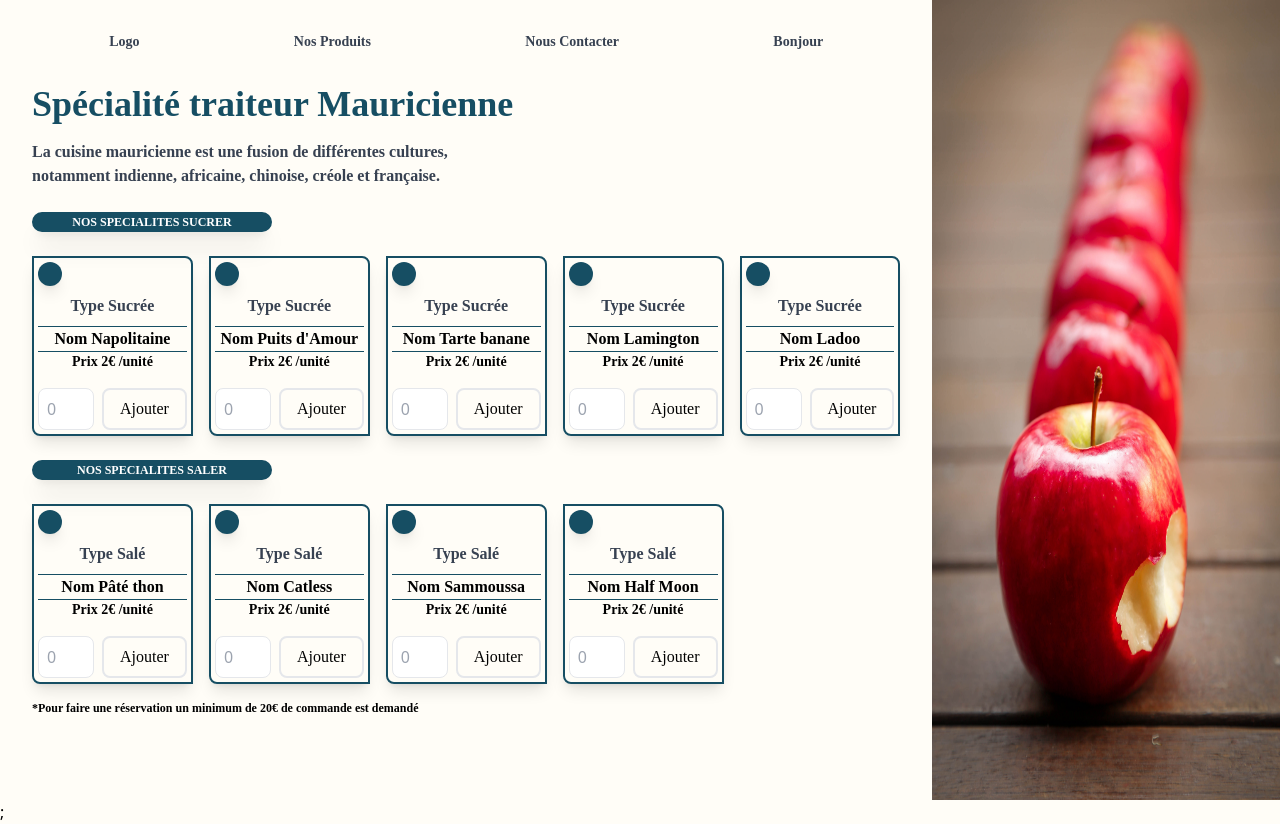
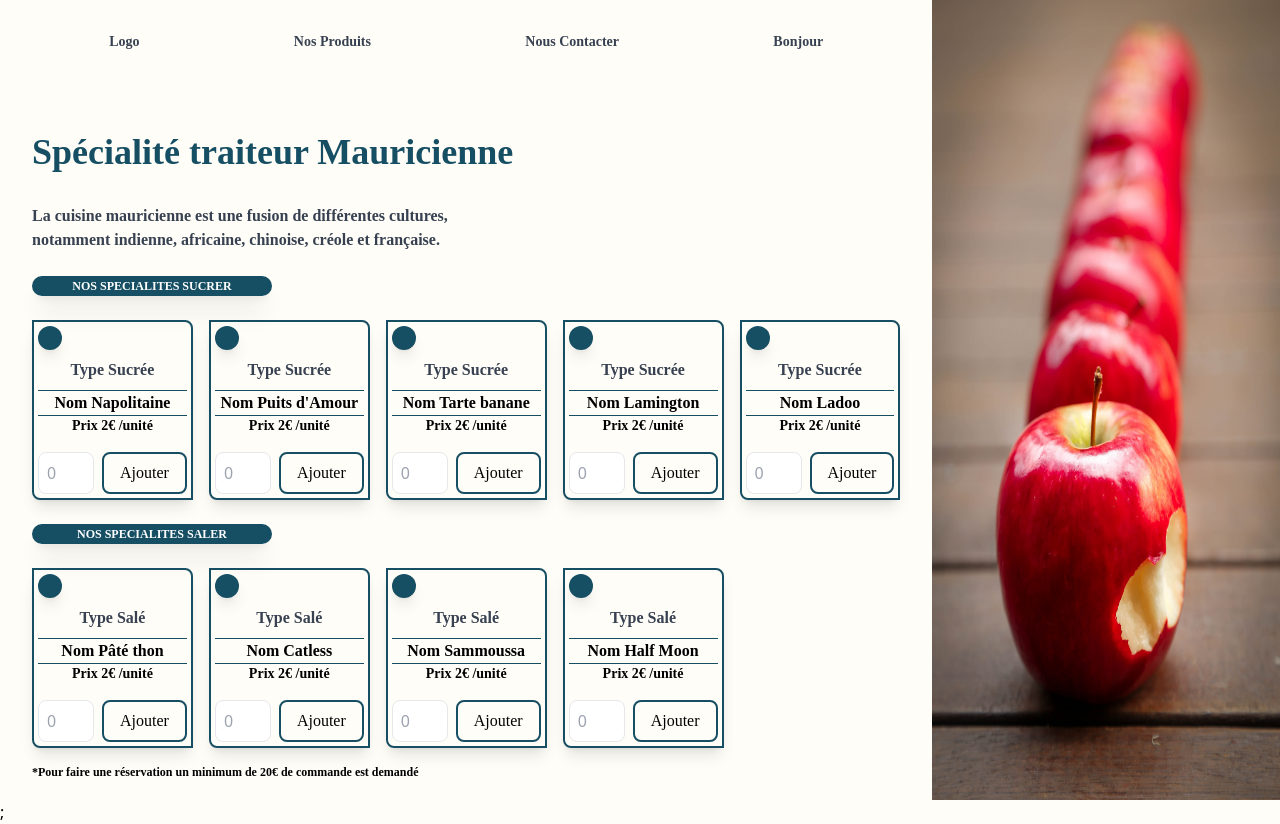
Before and after one commit to illshaad/Tigato, a Next.js app: page /commande in a window 1280 px wide. Built offline with nearby package versions, Linux system fonts and the light colour scheme.

Commit message:
use api twilio send message

```diff
--- a/components/inputProduct.tsx
+++ b/components/inputProduct.tsx
@@ -42,7 +42,7 @@ export default function InputProduct({
       <button
         onClick={() => createNewAarray({ type, name, price, id })}
         type="submit"
-        className="mt-2 pl-4 pr-4 grid text  gray-900 font-tilt-warp place-items-center rounded rounded-lg border-2 border-{#06a77d}"
+        className="mt-2 pl-4 pr-4 grid text  gray-900 font-tilt-warp place-items-center rounded rounded-lg border-2 border-cyan-900"
       >
         Ajouter
       </button>
--- a/components/presentation.tsx
+++ b/components/presentation.tsx
@@ -2,11 +2,11 @@ import React from "react";
 export default function Presentation() {
   return (
     <div>
-      <h1 className="text-4xl mt-8 font-bold font-tilt-warp text-cyan-900">
+      <h1 className="text-4xl mt-20 font-bold font-tilt-warp text-cyan-900">
         Spécialité traiteur Mauricienne
       </h1>
 
-      <p className="text-gray-700 pt-4 w-1/2 font-bold text-1xl font-tilt-warp ">
+      <p className="text-gray-700 mt-8 w-1/2 font-bold text-1xl font-tilt-warp ">
         La cuisine mauricienne est une fusion de différentes cultures, notamment
         indienne, africaine, chinoise, créole et française.
       </p>
--- a/components/reservation.tsx
+++ b/components/reservation.tsx
@@ -1,5 +1,5 @@
 import React, { useState } from "react";
-
+import { sendMessage } from "@/service/api";
 export default function Reservation({
   router,
   name,
@@ -9,8 +9,15 @@ export default function Reservation({
   commandeForReservation,
 }) {
   const [showModal, setShowModal] = useState<boolean>(false);
-  const onSubmit = (data) => {
+  const onSubmit = async (data) => {
     const { name, phone, information } = data;
+
+    const send = await sendMessage({
+      name,
+      phone,
+      information,
+      commandeForReservation,
+    });
     //Use api send message for phone
     // router.push({
     //   pathname: "/",
@@ -23,7 +30,7 @@ export default function Reservation({
       <button
         type="submit"
         onClick={() => setShowModal(true)}
-        className="p-2 font-bold text-1xl border-2 border-cyan-900 rounded-xl font-tilt-warp shadow-xl bg-cyan-900 text-white"
+        className="p-2 font-bold text-1xl border-2 border-cyan-900 rounded font-tilt-warp shadow-xl bg-cyan-900 text-white"
       >
         Reservation
       </button>
--- a/package.json
+++ b/package.json
@@ -13,6 +13,7 @@
     "@types/node": "18.14.6",
     "@types/react": "18.0.28",
     "@types/react-dom": "18.0.11",
+    "axios": "^1.3.4",
     "eslint": "8.35.0",
     "eslint-config-next": "13.2.3",
     "next": "13.2.3",
--- /dev/null
+++ b/service/api.ts
@@ -0,0 +1,26 @@
+import Axios from "axios";
+
+export interface Data {
+  name: string;
+  phone: string;
+  information: Information[];
+}
+
+export interface Information {
+  products: Products;
+  quantity: number;
+}
+
+export interface Products {
+  type: string;
+  name: string;
+  price: number;
+  id: number;
+}
+
+const sendMessage = async (data: Data) => {
+  await Axios.post(`${process.env.NEXT_PUBLIC_API_BACKEND}/sms`, {
+    data,
+  }).catch((error) => error.response);
+};
+export { sendMessage };
```
Also changed, not shown: 2 other files (tests, documents, lock files or other folders).
